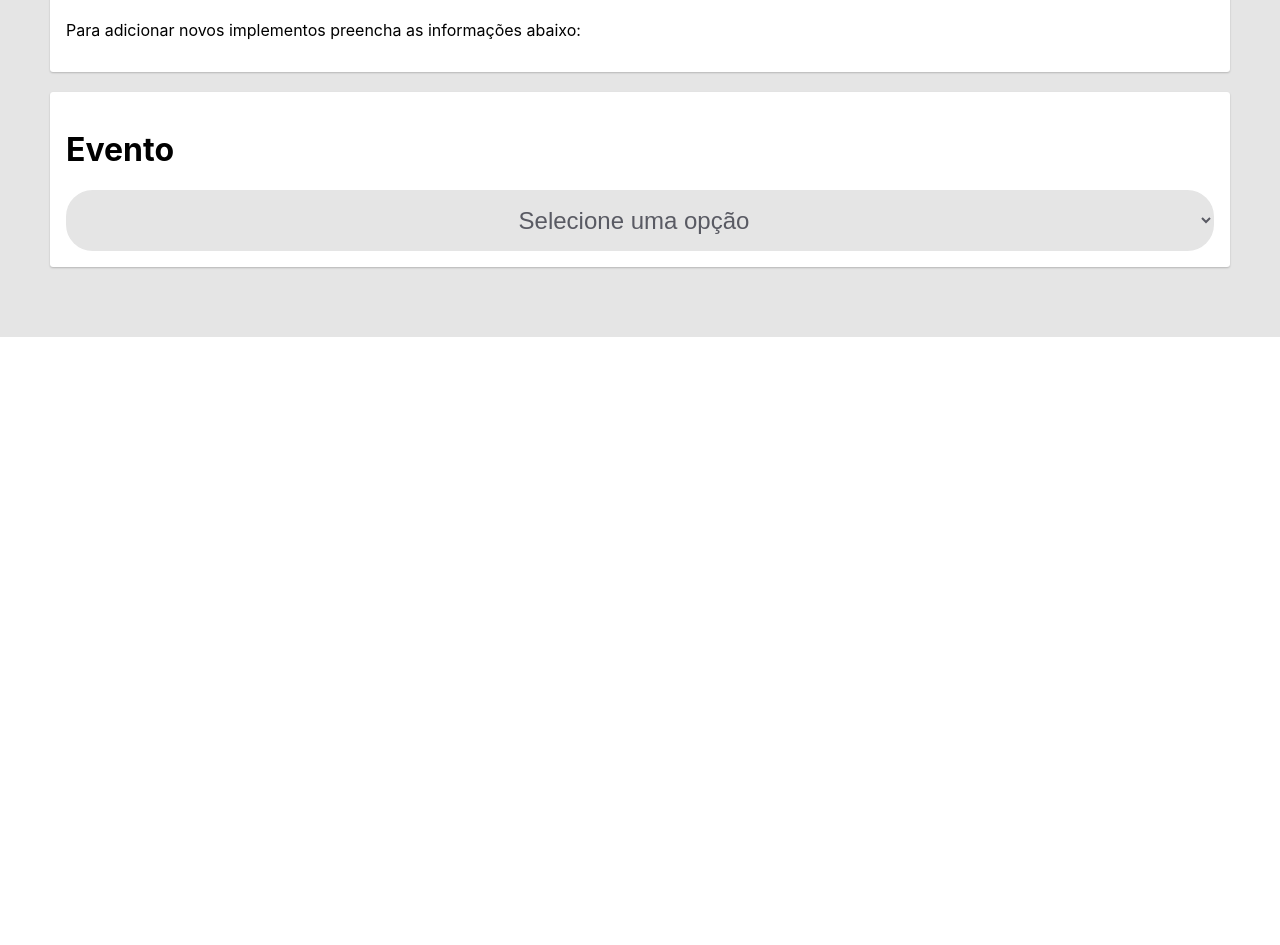
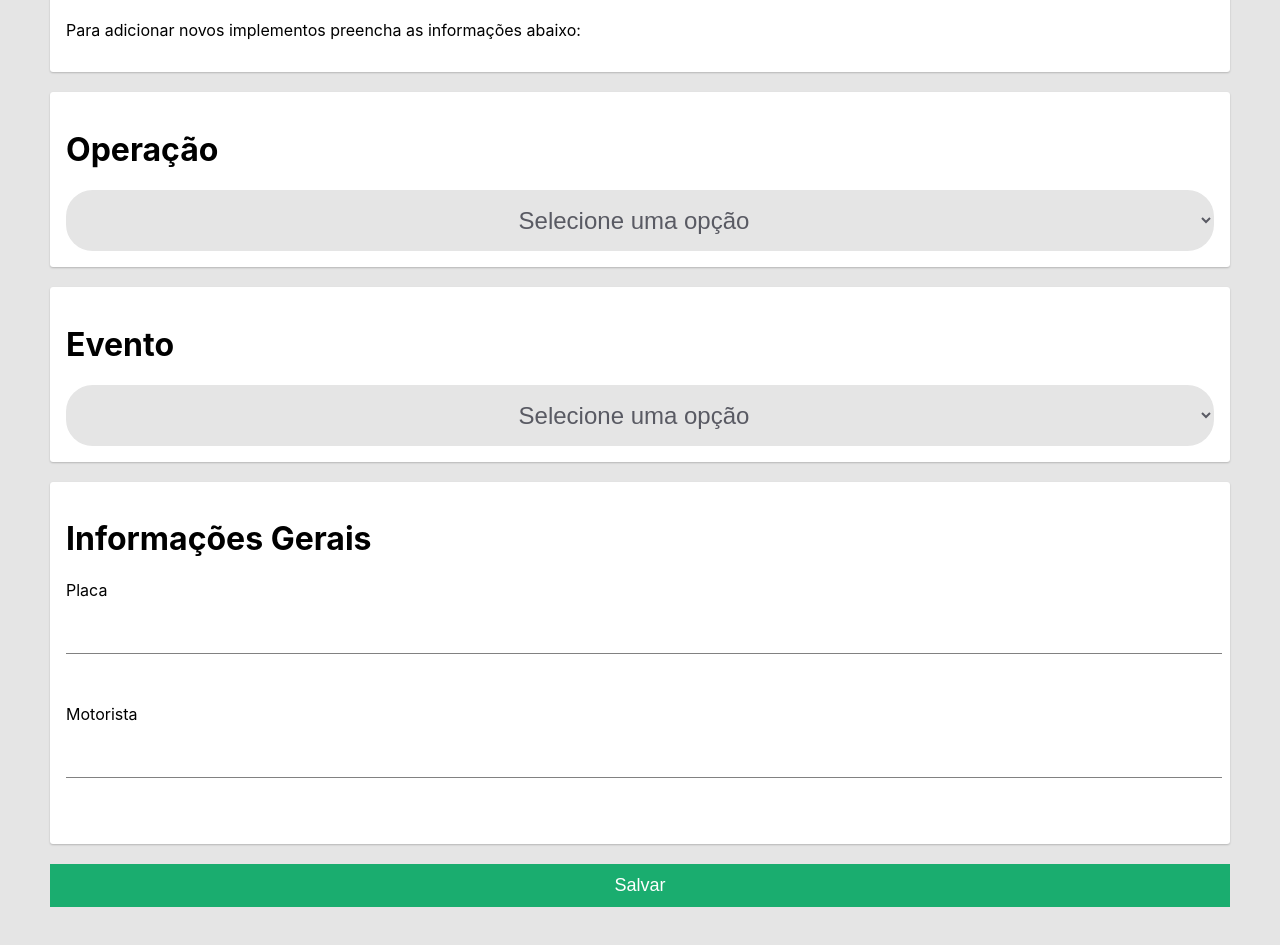
Before and after one commit to JSL-Future/jsl-2.0, a React (Create React App) app: page / in a window 1280 px wide. Shown: the part 261-1206 px from the top of the page. Before the commit the page ends 800 px from the top, so only its background shows below. Built offline with nearby package versions, Linux system fonts and the light colour scheme.

Commit message:
inclusão de componentes

```diff
--- a/src/Containers/Create/index.js
+++ b/src/Containers/Create/index.js
@@ -1,26 +1,63 @@
 import React from 'react'
-import { Card, Header, SelectOption } from '../../Components'
+import { Button, Card, Header, Input, SelectOption } from '../../Components'
 import style from './style.module.css'
 
 const createEntry = () => {
-  const listSelect = [
+  const listSelectEvent = [
     {value: "", hidden: true, disabled: false, name: "Selecione uma opção"},
     {value: "0", hidden: false, disabled: false, name: "Preventiva"},
     {value: "1", hidden: false, disabled: false, name: "Corretiva"},
     {value: "2", hidden: false, disabled: false, name: "Estacionamento"},
   ]
 
+  const listSelectOper = [
+    {value: "", hidden: true, disabled: false, name: "Selecione uma opção"},
+    {value: "0", hidden: false, disabled: false, name: "Mercedes-Benz"},
+    {value: "1", hidden: false, disabled: false, name: "Ford Motor"},
+    {value: "2", hidden: false, disabled: false, name: "GM Interplantas"},
+    {value: "2", hidden: false, disabled: false, name: "GM Cegonha"},
+    {value: "2", hidden: false, disabled: false, name: "Lear Corporation"},
+  ]
+
   return(
     <div className={style.container}>
       <Header />
+
       <Card>
         <h1>Adicionando Implementos</h1>
         <p>Para adicionar novos implementos preencha as informações abaixo:</p>
       </Card>
+
+      <Card>
+        <h1>Operação</h1>
+        <SelectOption options={listSelectOper}/>
+      </Card>
+
       <Card>
         <h1>Evento</h1>
-        <SelectOption options={listSelect}/>
+        <SelectOption options={listSelectEvent}/>
       </Card>
+
+      <Card>
+        <h1>Informações Gerais</h1>
+        <Input
+          label="Placa"
+          type="text"
+          name="placa"
+          id="textPlaca"
+          onChange=""
+        />
+        <Input
+          label="Motorista"
+          type="text"
+          name="motorista"
+          id="textMotorista"
+          onChange=""
+        />
+      </Card>
+
+      <Button>Salvar</Button>
+
     </div>
   )
 }
```
